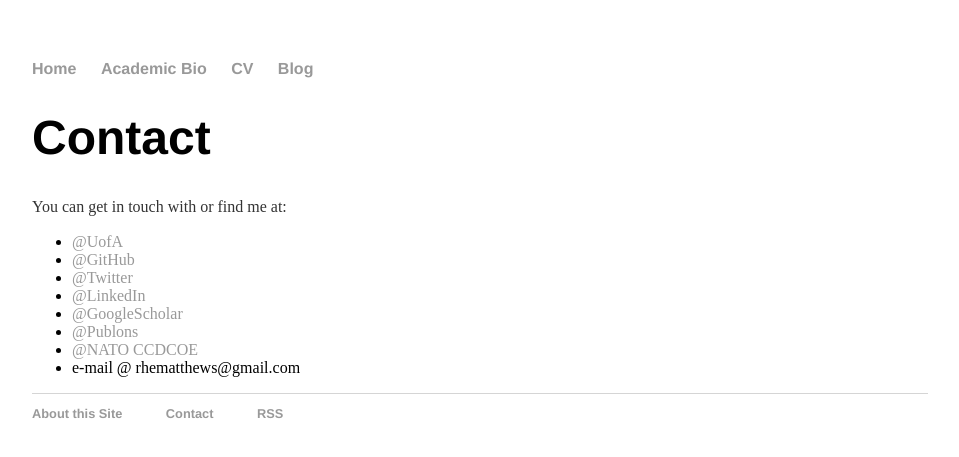
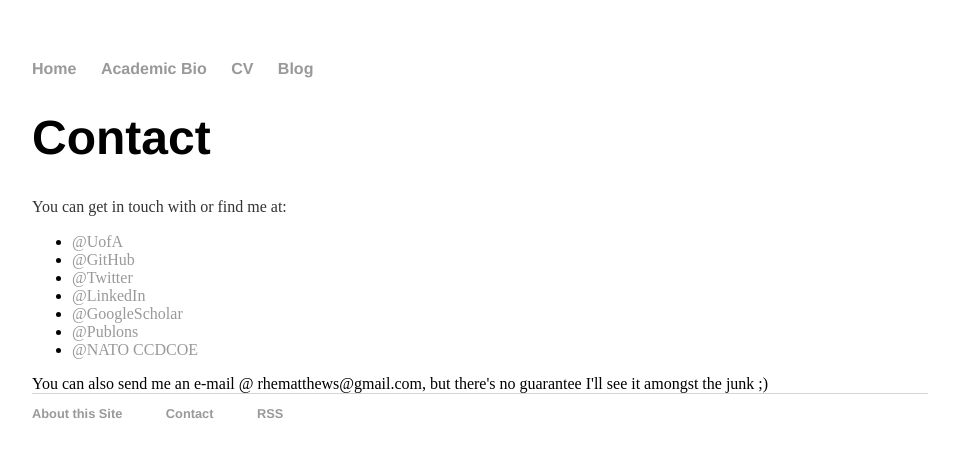
Before and after one commit to rhematt/rhematt.github.io, a Jekyll site: the page built from contact/index.html, in a window 1280 px wide. Shown: the top 457 px of the page, without its empty margins (160-1119 px from the left). Built offline with Jekyll 4.4.1, drawn with Linux system fonts in a browser that asks for light colours.

Commit message:
Update index.html

```diff
--- a/contact/index.html
+++ b/contact/index.html
@@ -17,7 +17,9 @@ title: Contact
   <li><a href="https://scholar.google.com.au/citations?user=g08yuqwAAAAJ&hl">@GoogleScholar</a></li>
   <li><a href="https://publons.com/researcher/3744919/richard-matthews/">@Publons</a></li>
   <li><a href="https://ccdcoe.org/library/publications/?authors=richard-matthews">@NATO CCDCOE</a></li>
-	<li>e-mail @ <span class="obfuscate">moc.liamg@swehttamehr</span></li>
 	</ul>
 
+You can also send me an e-mail @ <span class="obfuscate">moc.liamg@swehttamehr</span>, but there's no guarantee I'll see it amongst the junk ;)
+
+
 </div>
```
